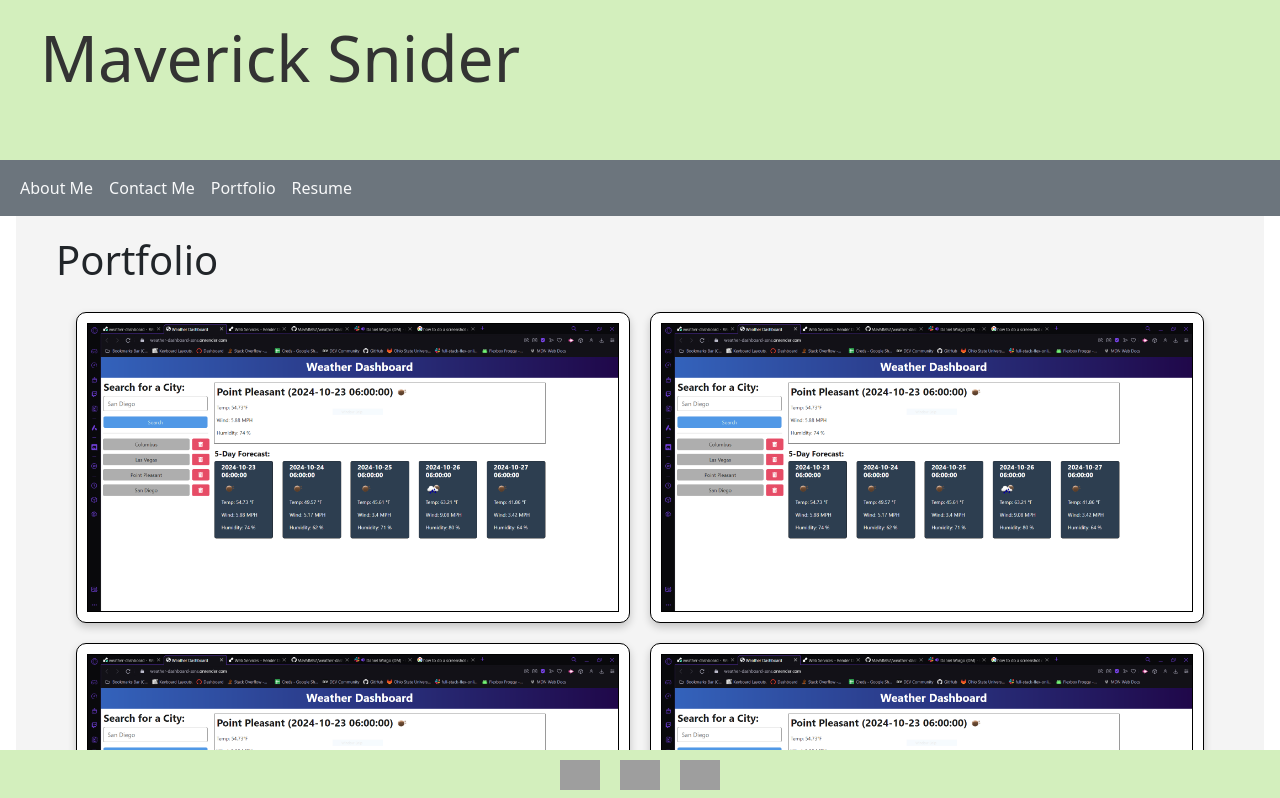
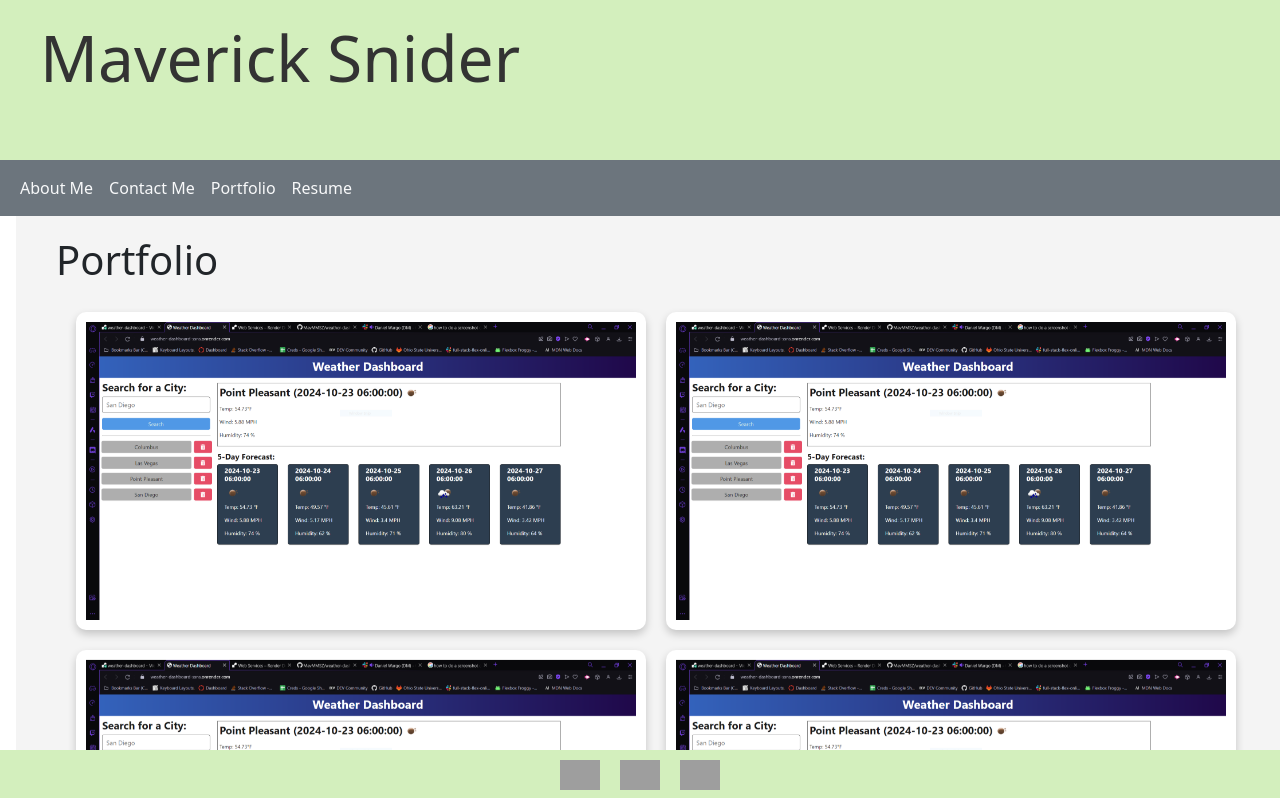
Before and after one commit to MavMMSZ/react-portfolio, a React (Vite) app in the folder Portfolio/: page /portfolio in a window 1280 px wide. Shown: the top 798 px of the page. Built offline with nearby package versions, Linux system fonts and the light colour scheme; grey boxes are pictures that could not be loaded.

Commit message:
overall updates

```diff
--- a/Portfolio/src/index.css
+++ b/Portfolio/src/index.css
@@ -14,5 +14,7 @@ header h1 {
 
 main {
   background-color: #F4F4F4;
+  width: 100%;
   padding: 20px 40px;
+
 }
--- a/Portfolio/src/styles/project.css
+++ b/Portfolio/src/styles/project.css
@@ -17,7 +17,7 @@
 }
 
 .project-container {
-    border: 1px solid black;
+    /* border: 1px solid black; */
     display: flex;
     flex-direction: column;
     justify-content: space-between;
@@ -42,7 +42,6 @@
     height: auto;
     transition: .5s ease;
     backface-visibility: hidden;
-    border: 1px solid black;
 }
 
 .middle {
```
